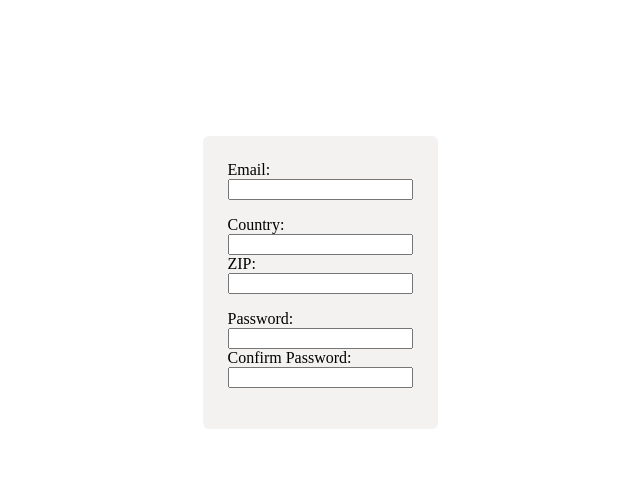
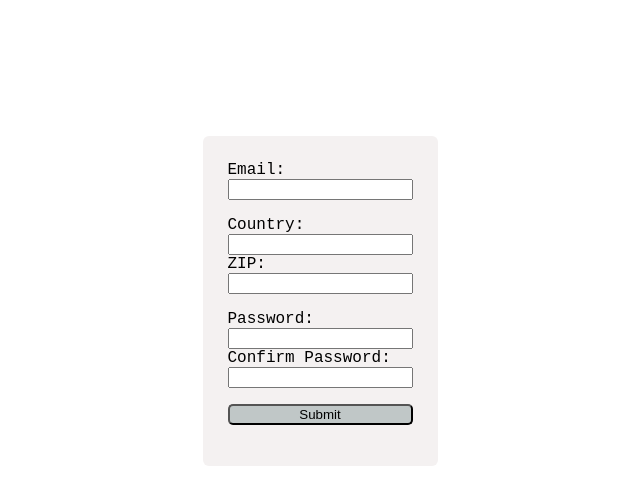
Before and after one commit to Yuseph03/email-form, a website built with webpack: page dist/index.html in a window 1280 px wide. Shown: the whole page, without its empty margins (320-960 px from the left). Built offline with nearby package versions, Linux system fonts and the light colour scheme.

Commit message:
Add submit button

```diff
--- a/dist/index.html
+++ b/dist/index.html
@@ -13,7 +13,7 @@
             <form method="get">
                 <label>
                   Email:
-                  <input name="submitted-email" type="email" />
+                  <input name="submitted-email" type="email"/>
                 </label>
             </form>
         </div>
@@ -45,6 +45,7 @@
                 </label>
             </form>
         </div>
+        <button type="submit">Submit</button>
         <div class="error.active"></div>
     </div>
 </body>
--- a/dist/style.css
+++ b/dist/style.css
@@ -1,6 +1,7 @@
 body {
     display: flex;
     justify-content: center;
+    font-family: 'Courier New', Courier, monospace;
 }
 
 .container {
@@ -18,6 +19,11 @@ input, label {
     display:block;
 }
 
+button[type="submit"] {
+    border-radius: 5px;
+    background-color: rgb(192, 199, 199);
+}
+
 .active {
     visibility: block;
 }
```
